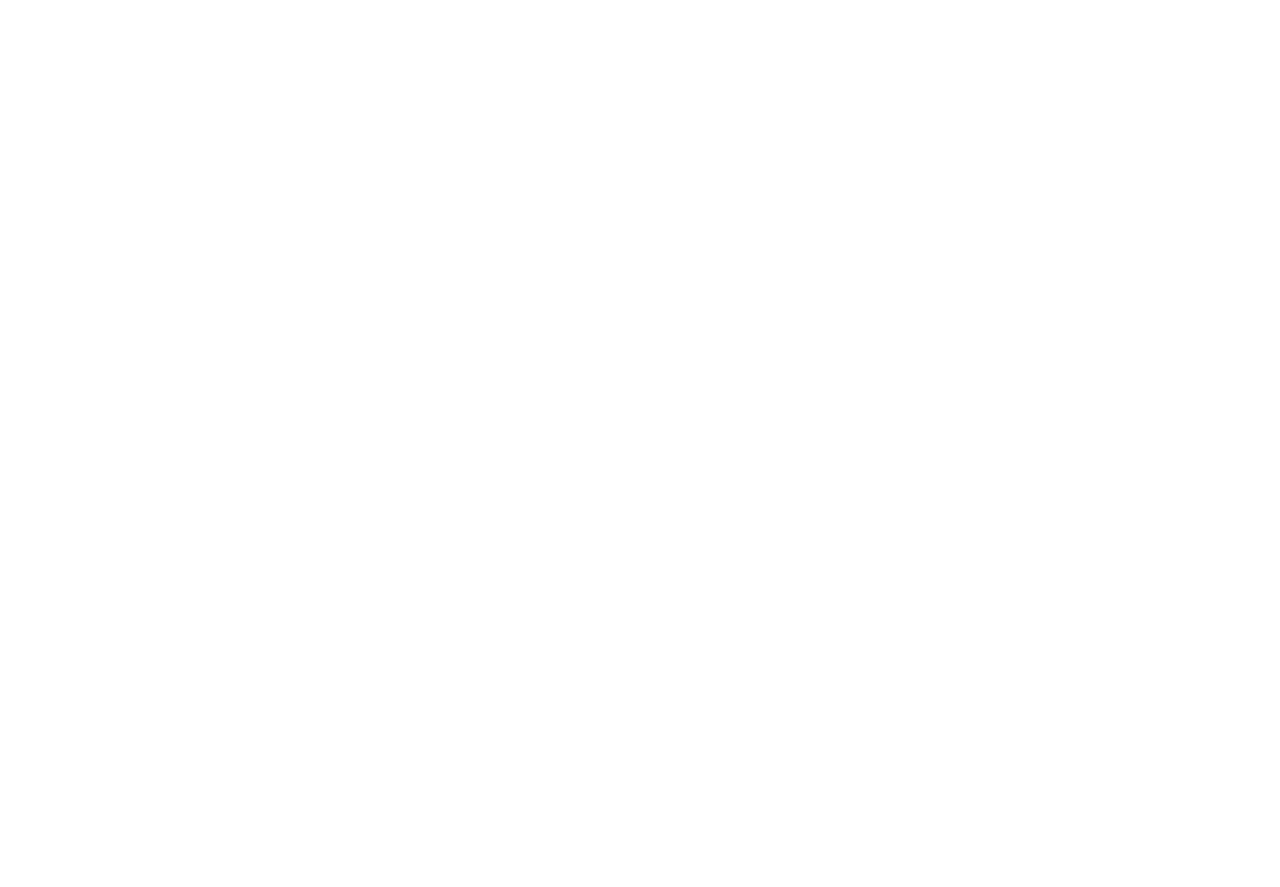
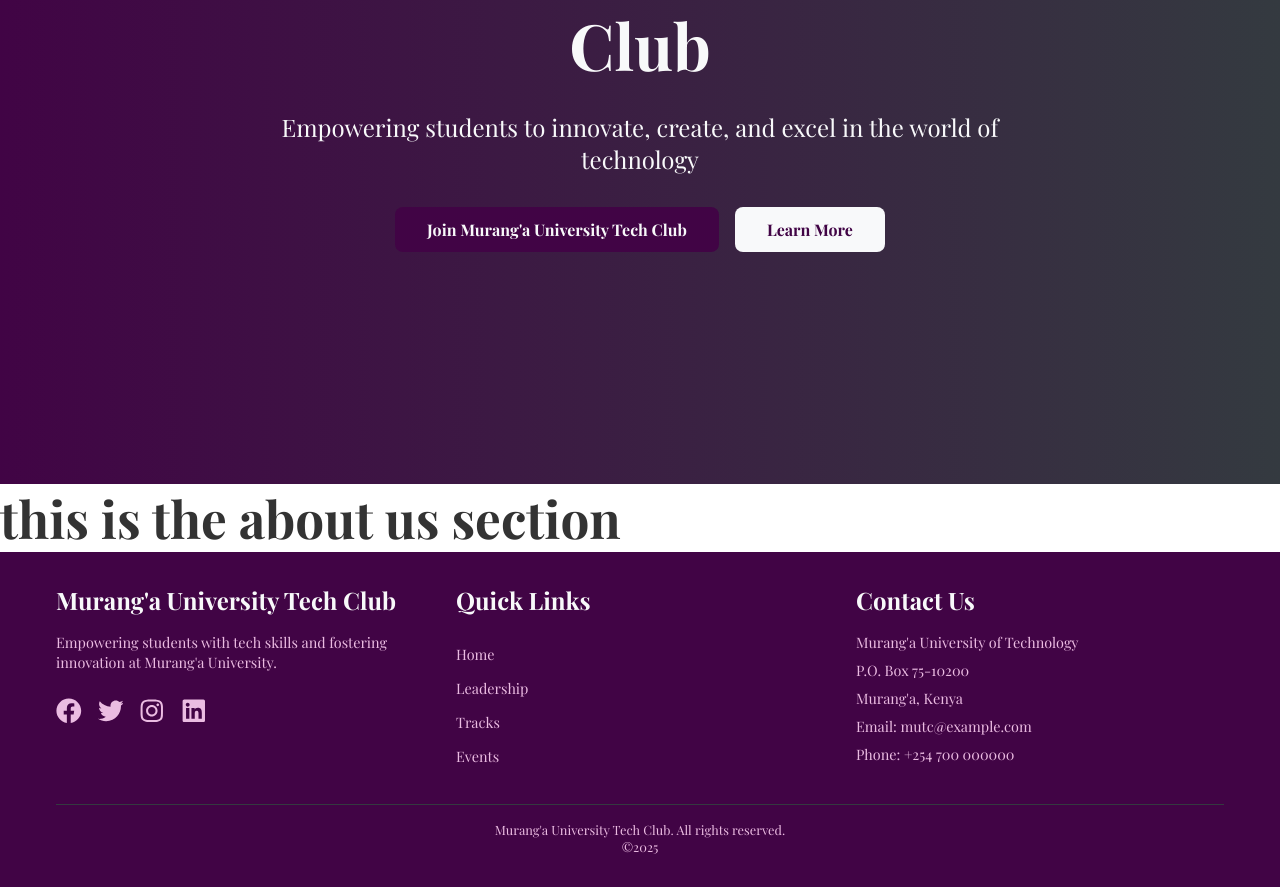
Before and after one commit to Jeroboam-francis/Murang-a-Universiry-Tech-Club-Website, a React (Vite) app: page / in a window 1280 px wide. Shown: the part 515-1402 px from the top of the page. Before the commit the page ends 800 px from the top, so only its background shows below. Built offline with nearby package versions, Linux system fonts and the light colour scheme; a web font is replaced by a local one.

Commit message:
Builds the footer and the hero section

```diff
--- a/src/Pages/Leadership/Leadership.tsx
+++ b/src/Pages/Leadership/Leadership.tsx
@@ -1,3 +1,4 @@
+import Footer from "../../components/Footer/Footer";
 import Header from "../../components/Header/Header";
 
 function Leadership() {
@@ -5,7 +6,7 @@
     <div>
       <Header />
       <h1>Leadership</h1>
-
+      <Footer />
     </div>
   );
 }
--- a/src/components/Footer/Footer.css
+++ b/src/components/Footer/Footer.css
@@ -0,0 +1,78 @@
+.footer {
+  background-color: var(--primary-color);
+  color: var(--light-color);
+  padding: 2rem 0;
+}
+
+.container {
+  max-width: 1200px;
+  margin: 0 auto;
+  padding: 0 1rem;
+}
+
+.grid {
+  display: grid;
+  grid-template-columns: repeat(auto-fit, minmax(250px, 1fr));
+  gap: 2rem;
+}
+
+.title {
+  font-size: 1.5rem;
+  font-weight: bold;
+  margin-bottom: 1rem;
+}
+
+.description {
+  font-size: 0.9rem;
+  color: var(--secondary-color);
+  margin-bottom: 1.5rem;
+}
+
+.social-links {
+  display: flex;
+  gap: 1rem;
+}
+
+.social-link {
+  color: var(--secondary-color);
+  transition: color 0.3s ease;
+}
+
+.social-link:hover {
+  color: var(--light-color);
+}
+
+.links {
+  list-style: none;
+  padding: 0;
+}
+
+.link {
+  color: var(--secondary-color);
+  text-decoration: none;
+  font-size: 0.9rem;
+  transition: color 0.3s ease;
+}
+
+.link:hover {
+  color: var(--light-color);
+}
+
+.address {
+  font-style: normal;
+  color: var(--secondary-color);
+}
+
+.info {
+  font-size: 0.9rem;
+  margin-bottom: 0.5rem;
+}
+
+.copyright {
+  margin-top: 2rem;
+  padding-top: 1rem;
+  border-top: 1px solid var(--dark-color);
+  text-align: center;
+  color: var(--secondary-color);
+  font-size: 0.8rem;
+}
--- a/src/components/Footer/Footer.tsx
+++ b/src/components/Footer/Footer.tsx
@@ -1,10 +1,80 @@
 import "./Footer.css";
+import { Link } from "react-router-dom";
+import { FaFacebook, FaTwitter, FaInstagram, FaLinkedin } from "react-icons/fa";
+
+const currentYear = new Date().getFullYear();
 
 function Footer() {
   return (
-    <div>
-      <h1>This is the footer</h1>
-    </div>
+    <footer className="footer">
+      <div className="container">
+        <div className="grid">
+          <div>
+            <h3 className="title">Murang'a University Tech Club</h3>
+            <p className="description">
+              Empowering students with tech skills and fostering innovation at
+              Murang'a University.
+            </p>
+            <div className="social-links">
+              <a href="#" className="social-link" aria-label="Facebook">
+                <FaFacebook />
+              </a>
+              <a href="#" className="social-link" aria-label="Twitter">
+                <FaTwitter />
+              </a>
+              <a href="#" className="social-link" aria-label="Instagram">
+                <FaInstagram />
+              </a>
+              <a href="#" className="social-link" aria-label="LinkedIn">
+                <FaLinkedin />
+              </a>
+            </div>
+          </div>
+
+          <div>
+            <h3 className="title">Quick Links</h3>
+            <ul className="links">
+              <li>
+                <Link to="/" className="link">
+                  Home
+                </Link>
+              </li>
+              <li>
+                <Link to="/leadership" className="link">
+                  Leadership
+                </Link>
+              </li>
+              <li>
+                <Link to="/tracks" className="link">
+                  Tracks
+                </Link>
+              </li>
+              <li>
+                <Link to="/events" className="link">
+                  Events
+                </Link>
+              </li>
+            </ul>
+          </div>
+
+          <div>
+            <h3 className="title">Contact Us</h3>
+            <address className="address">
+              <p className="info">Murang'a University of Technology</p>
+              <p className="info">P.O. Box 75-10200</p>
+              <p className="info">Murang'a, Kenya</p>
+              <p className="info">Email: mutc@example.com</p>
+              <p className="info">Phone: +254 700 000000</p>
+            </address>
+          </div>
+        </div>
+
+        <div className="copyright">
+          <p>Murang'a University Tech Club. All rights reserved.</p>
+          &copy;{currentYear}
+        </div>
+      </div>
+    </footer>
   );
 }
 
--- a/src/components/Hero/Hero.css
+++ b/src/components/Hero/Hero.css
@@ -0,0 +1,107 @@
+:root {
+    --primary-color: #410445;
+    --secondary-color: #ebbce2;
+    --accent-color: #1f7d53;
+    --text-color: #333;
+    --light-color: #f8f9fa;
+    --dark-color: #343a40;
+  }
+
+  .hero {
+    position: relative;
+    height: 100vh;
+    display: flex;
+    align-items: center;
+    justify-content: center;
+    background: linear-gradient(
+      to right,
+      var(--primary-color),
+      var(--dark-color)
+    );
+  }
+
+  .hero-bg {
+    position: absolute;
+    inset: 0;
+    background-size: cover;
+    background-position: center;
+    opacity: 0.3;
+    z-index: 0;
+  }
+
+  .hero-content {
+    position: relative;
+    z-index: 1;
+    text-align: center;
+    max-width: 1200px;
+    margin: 0 auto;
+    padding: 0 1rem;
+  }
+
+  .hero-title {
+    font-size: 2.5rem;
+    font-weight: bold;
+    color: var(--light-color);
+    margin-bottom: 1.5rem;
+  }
+
+  .hero-subtitle {
+    font-size: 1.25rem;
+    color: var(--light-color);
+    margin-bottom: 2rem;
+    max-width: 800px;
+    margin-left: auto;
+    margin-right: auto;
+  }
+
+  .hero-buttons {
+    display: flex;
+    flex-direction: column;
+    gap: 1rem;
+    justify-content: center;
+  }
+
+  .btn {
+    display: inline-block;
+    padding: 0.75rem 2rem;
+    font-size: 1rem;
+    font-weight: bold;
+    text-align: center;
+    text-decoration: none;
+    border-radius: 0.5rem;
+    transition:
+      background-color 0.3s ease,
+      color 0.3s ease;
+  }
+
+  .btn-primary {
+    background-color: var(--primary-color);
+    color: var(--light-color);
+  }
+
+  .btn-primary:hover {
+    background-color: var(--accent-color);
+  }
+
+  .btn-secondary {
+    background-color: var(--light-color);
+    color: var(--primary-color);
+  }
+
+  .btn-secondary:hover {
+    background-color: var(--secondary-color);
+  }
+
+  @media (min-width: 640px) {
+    .hero-buttons {
+      flex-direction: row;
+    }
+
+    .hero-title {
+      font-size: 4rem;
+    }
+
+    .hero-subtitle {
+      font-size: 1.5rem;
+    }
+  }
--- a/src/components/Hero/Hero.tsx
+++ b/src/components/Hero/Hero.tsx
@@ -1,8 +1,23 @@
 import "./Hero.css";
 function Hero() {
   return (
-    <div>
-      <h1>this is the hero section</h1>
+    <div className="hero">
+      <div className="hero-bg"></div>
+      <div className="hero-content">
+        <h1 className="hero-title">Welcome to Murang'a University Tech Club</h1>
+        <p className="hero-subtitle">
+          Empowering students to innovate, create, and excel in the world of
+          technology
+        </p>
+        <div className="hero-buttons">
+          <a href="#join" className="btn btn-primary">
+            Join Murang'a University Tech Club
+          </a>
+          <a href="#about" className="btn btn-secondary">
+            Learn More
+          </a>
+        </div>
+      </div>
     </div>
   );
 }
--- a/src/index.css
+++ b/src/index.css
@@ -1,6 +1,6 @@
 :root {
   --primary-color: #410445;
-  --secondary-color: #a5158c;
+  --secondary-color: #ebbce2;
   --accent-color: #1f7d53;
   --text-color: #333;
   --light-color: #f8f9fa;
```
